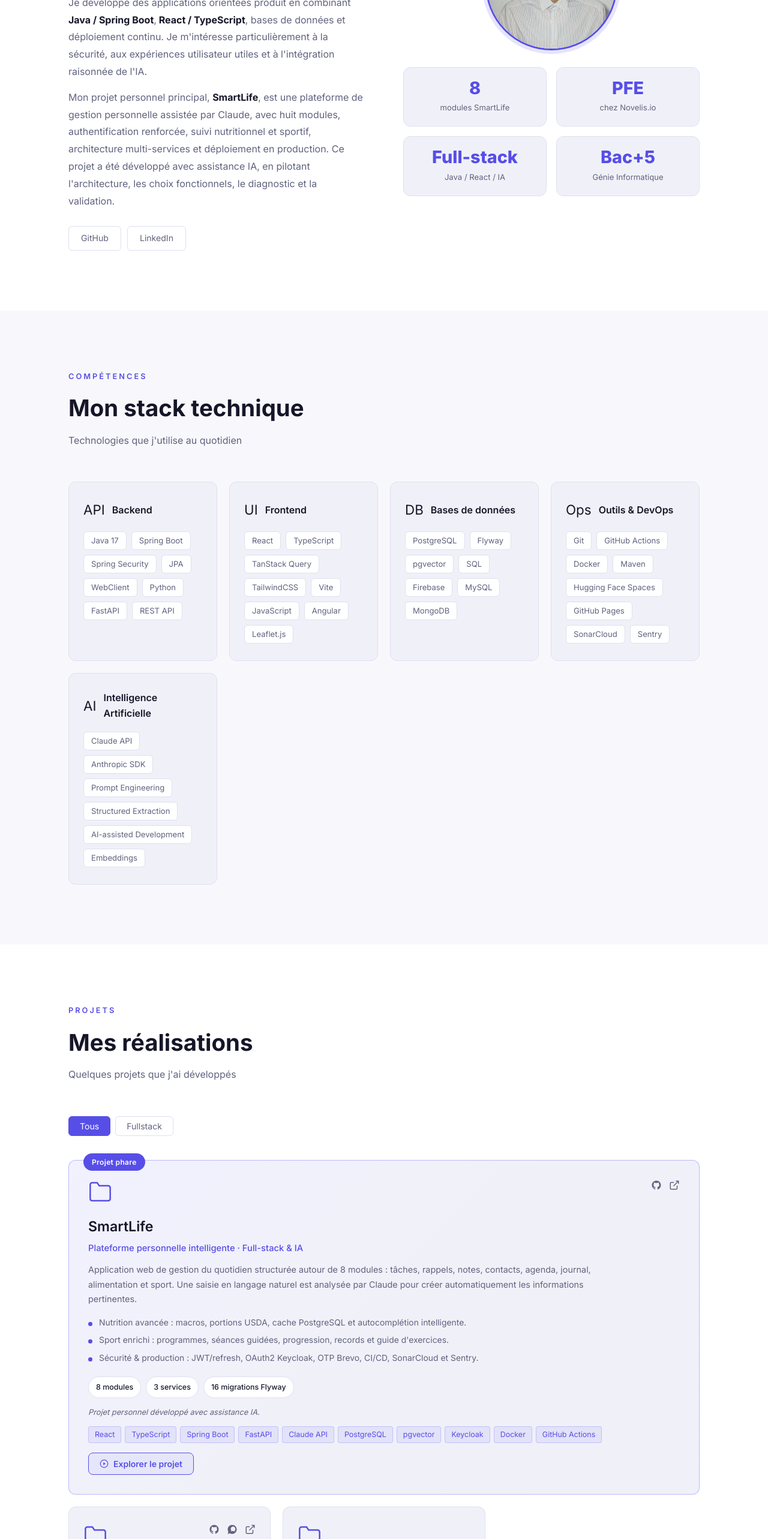
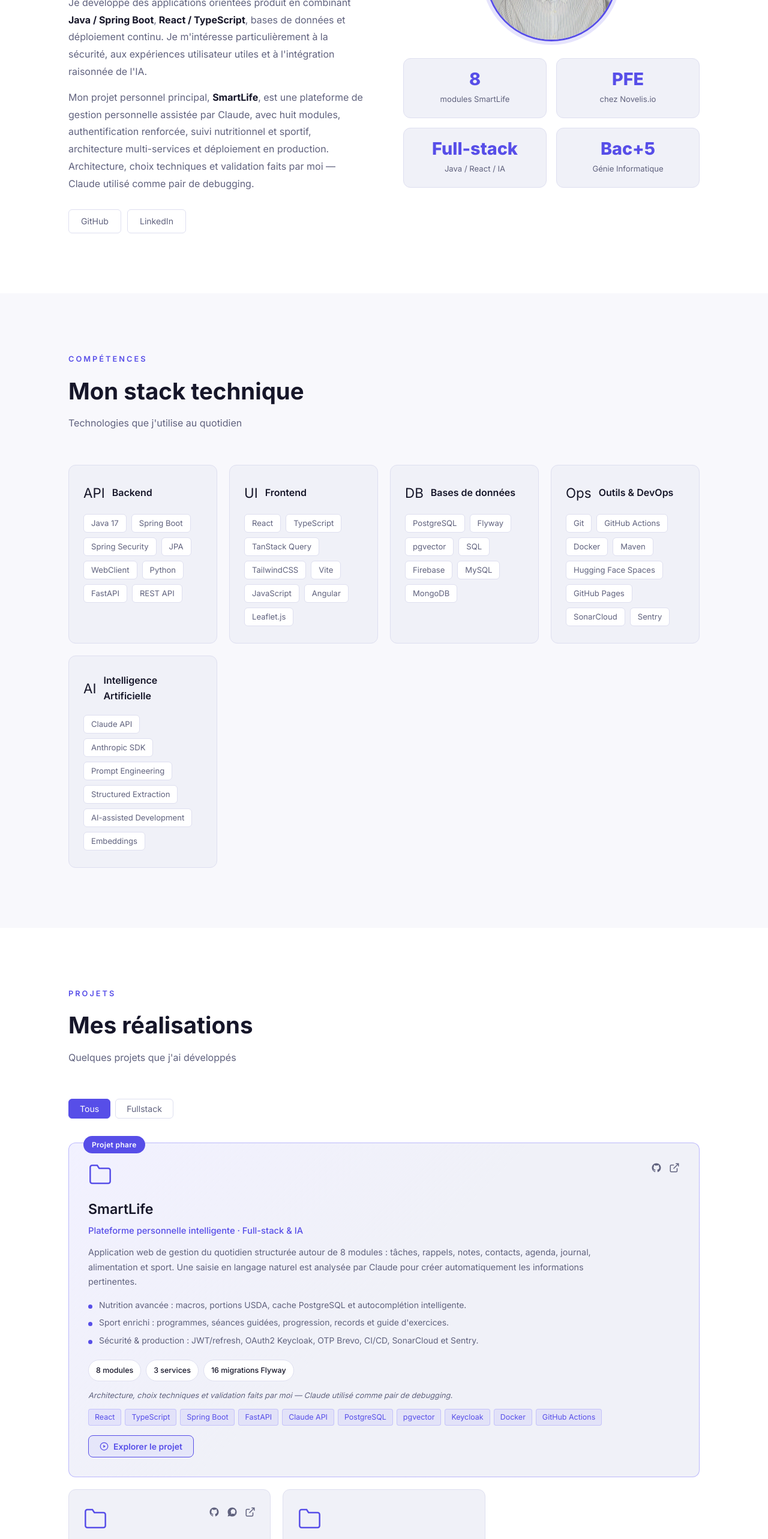
Before and after one commit to ilyas8888/ilyas8888.github.io, a React (Vite) app: page / in a window 1280 px wide. Shown: the part 1127-3693 px from the top of the page at 60% size. Built offline with nearby package versions, Linux system fonts and the light colour scheme.

Commit message:
fix: rephrase SmartLife AI note

```diff
--- a/package.json
+++ b/package.json
@@ -5,7 +5,7 @@
   "type": "module",
   "scripts": {
     "dev": "vite",
-    "build": "vite build",
+    "build": "vite build .",
     "lint": "eslint .",
     "preview": "vite preview"
   },
--- a/src/components/About.jsx
+++ b/src/components/About.jsx
@@ -28,8 +28,7 @@ export default function About() {
             <p style={{ marginTop: '14px' }}>
               Mon projet personnel principal, <strong>SmartLife</strong>, est une plateforme de gestion personnelle
               assistée par Claude, avec huit modules, authentification renforcée, suivi nutritionnel et sportif,
-              architecture multi-services et déploiement en production. Ce projet a été développé avec assistance IA,
-              en pilotant l'architecture, les choix fonctionnels, le diagnostic et la validation.
+              architecture multi-services et déploiement en production. Architecture, choix techniques et validation faits par moi — Claude utilisé comme pair de debugging.
             </p>
             <div className="about-btns" style={{ marginTop: '28px' }}>
               <a href="https://github.com/ilyas8888" target="_blank" rel="noreferrer" className="btn-outline-sm">
--- a/src/components/Projects.jsx
+++ b/src/components/Projects.jsx
@@ -139,7 +139,7 @@ const projects = [
       'Sécurité & production : JWT/refresh, OAuth2 Keycloak, OTP Brevo, CI/CD, SonarCloud et Sentry.',
     ],
     stats: ['8 modules', '3 services', '16 migrations Flyway'],
-    note: 'Projet personnel développé avec assistance IA.',
+    note: 'Architecture, choix techniques et validation faits par moi — Claude utilisé comme pair de debugging.',
     tags: ['React', 'TypeScript', 'Spring Boot', 'FastAPI', 'Claude API', 'PostgreSQL', 'pgvector', 'Keycloak', 'Docker', 'GitHub Actions'],
     category: 'Fullstack',
     featured: true,
```
Also changed, not shown: 1 other file (tests, documents, lock files or other folders).
